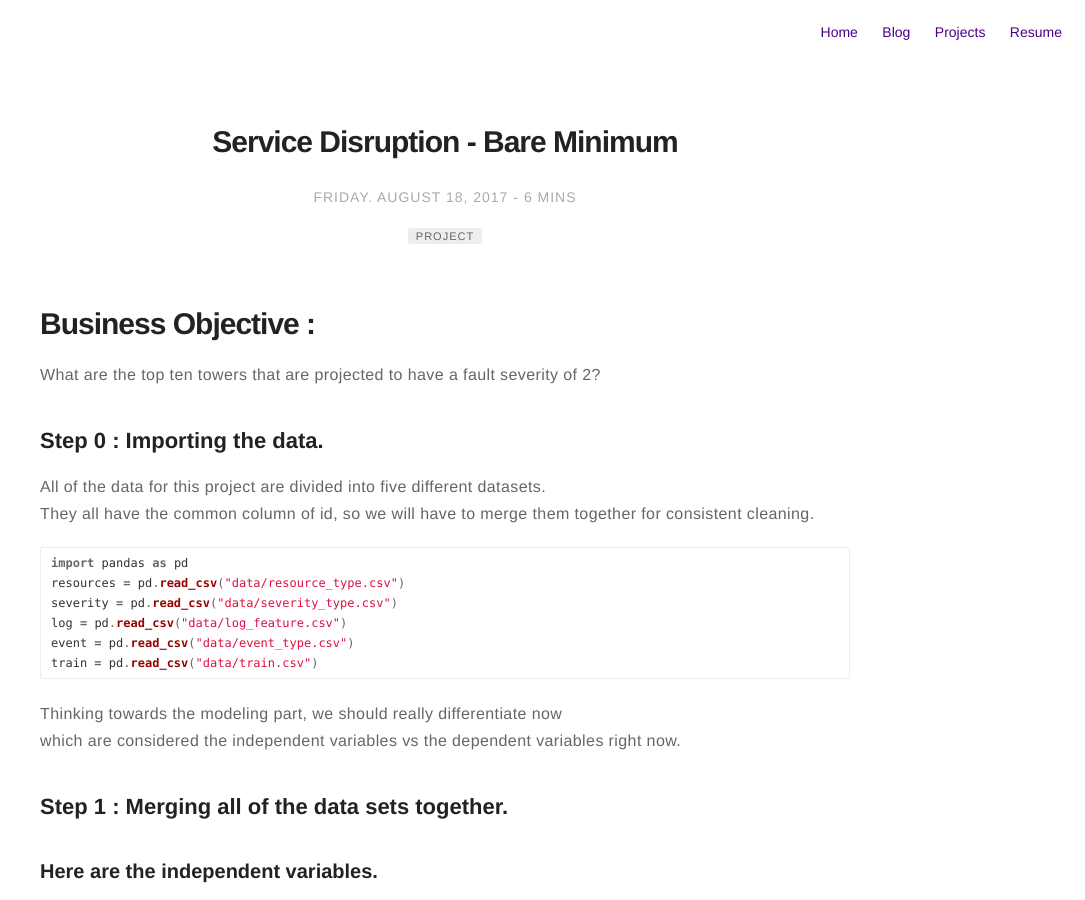
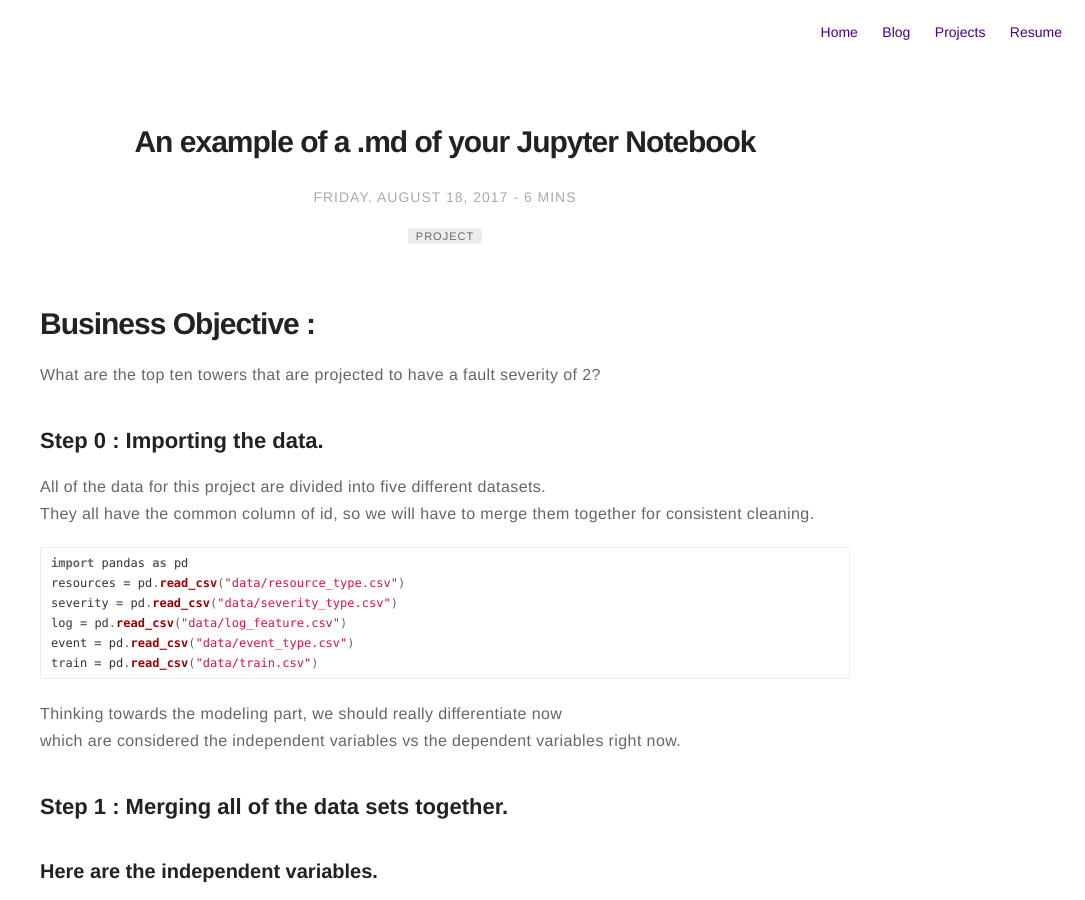
Before and after one commit to ktbernoulli/ktbernoulli.github.io, a Jekyll site: the page built from _posts/2017-08-18-part-one.md, in a window 1280 px wide and 900 px high. Shown: the whole window, without its empty margins (195-1280 px from the left). Built offline with Jekyll 4.4.1, drawn with Linux system fonts in a browser that asks for light colours; comment, search, counter and statistics services are not loaded.

Commit message:
Updated blog title, because confusion 2.0

```diff
--- a/_posts/2017-08-18-part-one.md
+++ b/_posts/2017-08-18-part-one.md
@@ -1,5 +1,5 @@
 ---
-title: "Service Disruption - Bare Minimum"
+title: "An example of a .md of your Jupyter Notebook"
 layout: post
 date: 2017-08-18
 tag: project
```
